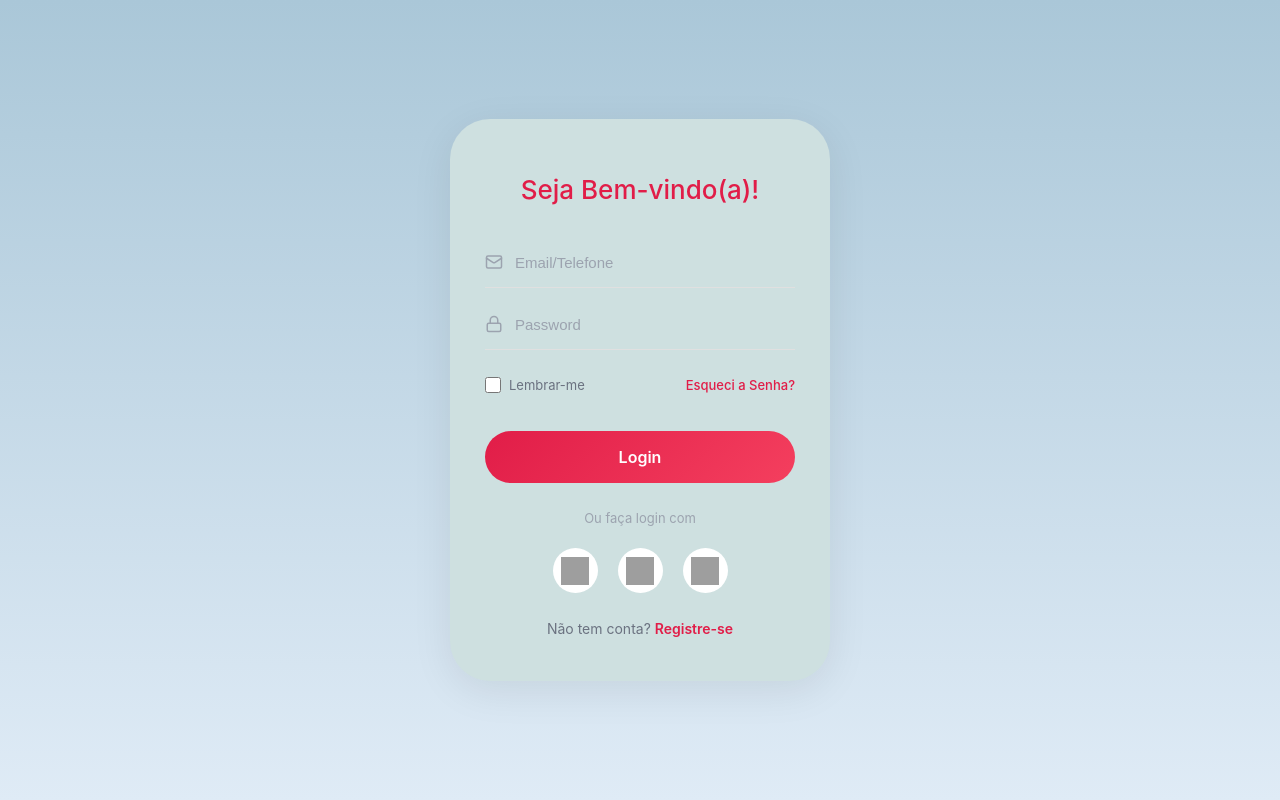
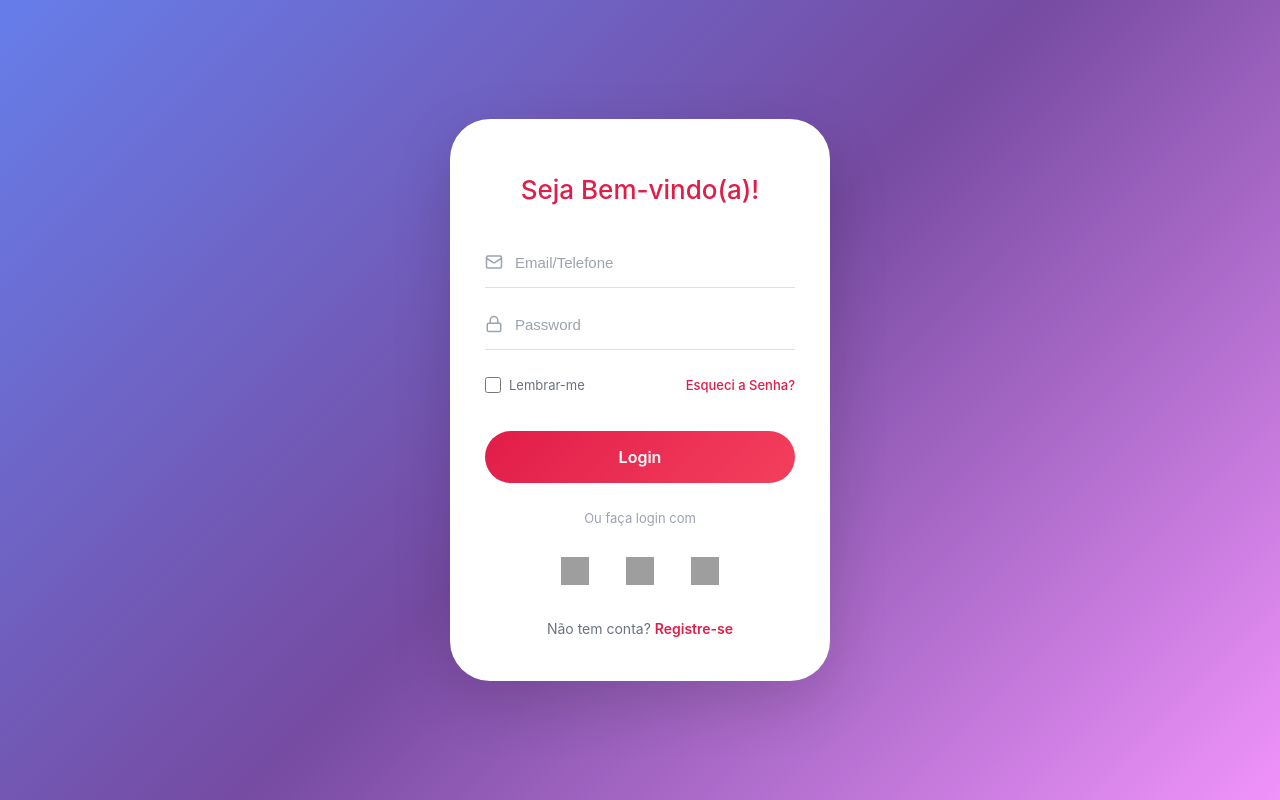
Before and after one commit to mariabernardop63-cell/GOTOUR-GLOBAL-APP, a React (Vite) app: page /login in a window 1280 px wide. Built offline with nearby package versions, Linux system fonts and the light colour scheme; no server answers; grey boxes are pictures that could not be loaded; a web font is replaced by a local one.

Commit message:
Login: vibrant purple-pink gradient, white card, better contrast

```diff
--- a/src/pages/Login/Login.css
+++ b/src/pages/Login/Login.css
@@ -6,18 +6,18 @@
     display: flex;
     justify-content: center;
     align-items: center;
-    background: linear-gradient(180deg, #AAC7D8 0%, #DFEBF6 100%);
+    background: linear-gradient(135deg, #667eea 0%, #764ba2 50%, #f093fb 100%);
     padding: 20px;
 }
 
 /* Card Container */
 .login-card {
-    background: #cee0e0;
+    background: #ffffff;
     border-radius: 40px;
     padding: 50px 35px 40px;
     width: 100%;
     max-width: 380px;
-    box-shadow: 0 10px 40px rgba(0, 0, 0, 0.08);
+    box-shadow: 0 20px 60px rgba(0, 0, 0, 0.15);
     text-align: center;
 }
 
```
